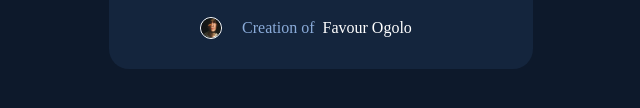
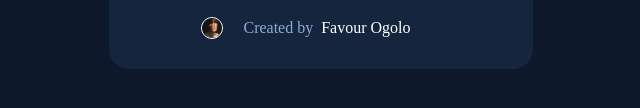
Before and after one commit to Mainboy360/nft, a plain HTML site: page index.html in a window 1280 px wide. Shown: the part 534-642 px from the top of the page, 319-959 px from the left. Drawn offline with Linux system fonts and the light colour scheme.

Commit message:
Small fix

```diff
--- a/index.html
+++ b/index.html
@@ -29,7 +29,7 @@
         </div>
         <div class="creator-equilibrium">
           <img src="images/image-avatar.png" alt="">
-          <p><span style="color:  hsl(215, 51%, 70%)">Creation of </span>&nbsp;<span style="color: hsl(0, 0%, 100%);">Favour Ogolo</span></p>
+          <p><span style="color:  hsl(215, 51%, 70%)">Created by </span>&nbsp;<span style="color: hsl(0, 0%, 100%);">Favour Ogolo</span></p>
         </div>
       </div>
     </div>
--- a/styles.css
+++ b/styles.css
@@ -84,7 +84,7 @@
     }
 
 
-@media (min-width: 319px) {
+@media (min-width: 320px) {
         body {
         background-color: hsl(217, 54%, 11%);
 
```
